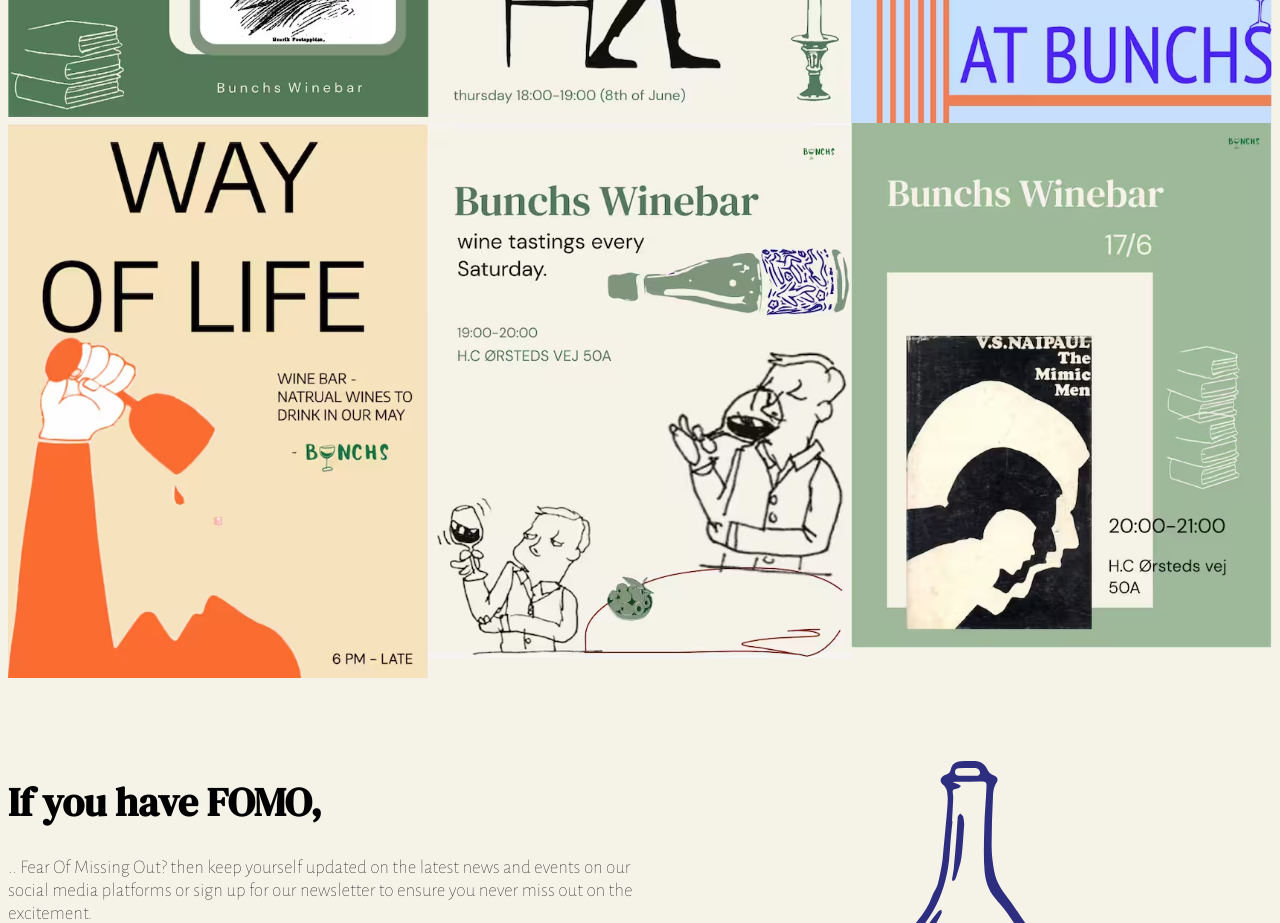
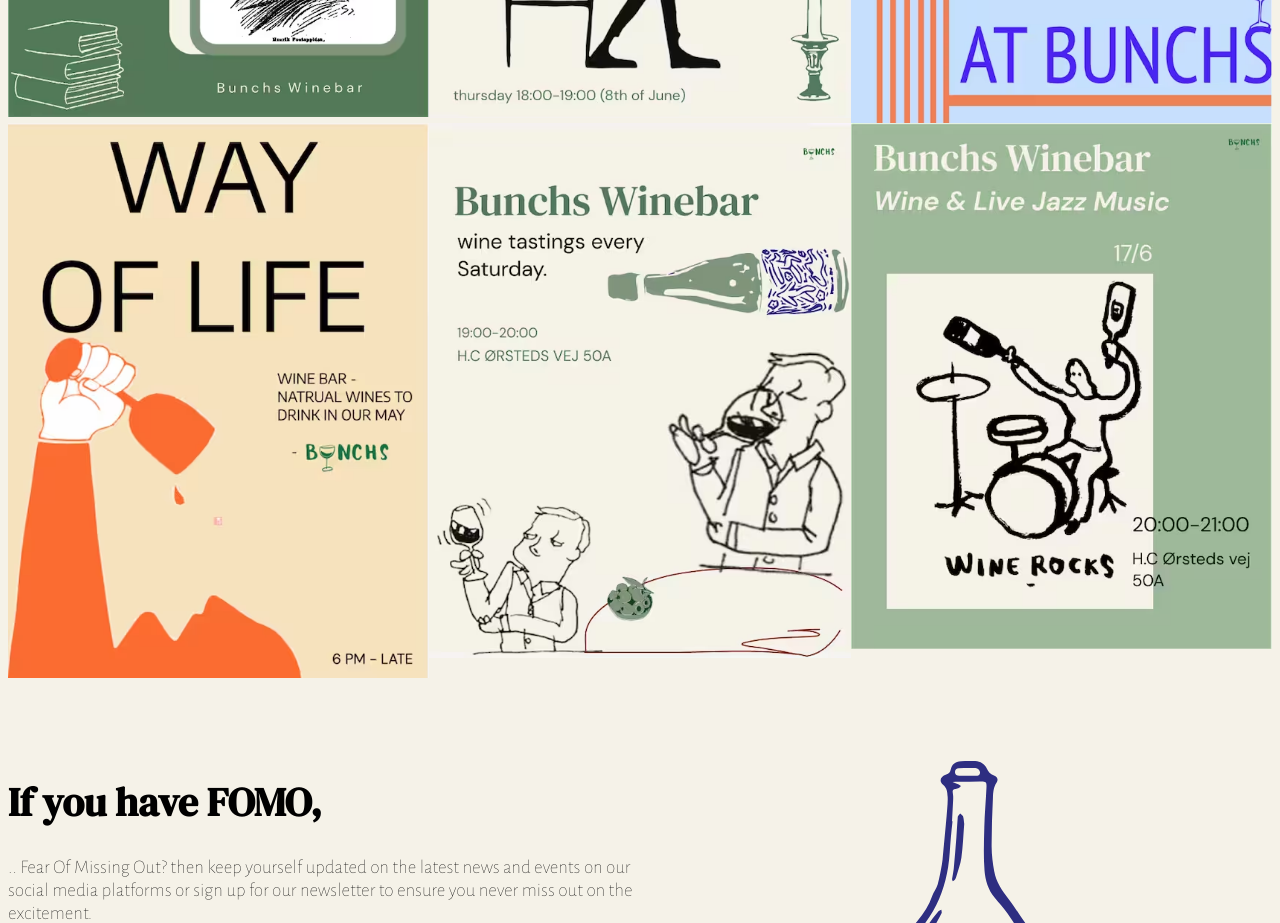
Before and after one commit to Lauraemmaoe/bunchs, an Astro site: page /events in a window 1280 px wide. Shown: the part 1840-2763 px from the top of the page. Built offline with nearby package versions, Linux system fonts and the light colour scheme; Astro itself is replaced by a stand-in of ours.

Commit message:
poster_winerocks

```diff
--- a/src/komponenter/Poster.astro
+++ b/src/komponenter/Poster.astro
@@ -12,7 +12,7 @@
   <div class="grid_poster1">
     <img src="/img/wayoflife.avif" alt="poster1" />
     <img src="/img/winebartasting.avif" alt="poster1" />
-    <img src="/img/mimicmen.avif" alt="poster1" />
+    <img src="/img/drumplayer.avif" alt="poster1" />
   </div>
 </section>
 <style>
```
Also changed, not shown: public/img/drumplayer.avif (added).
